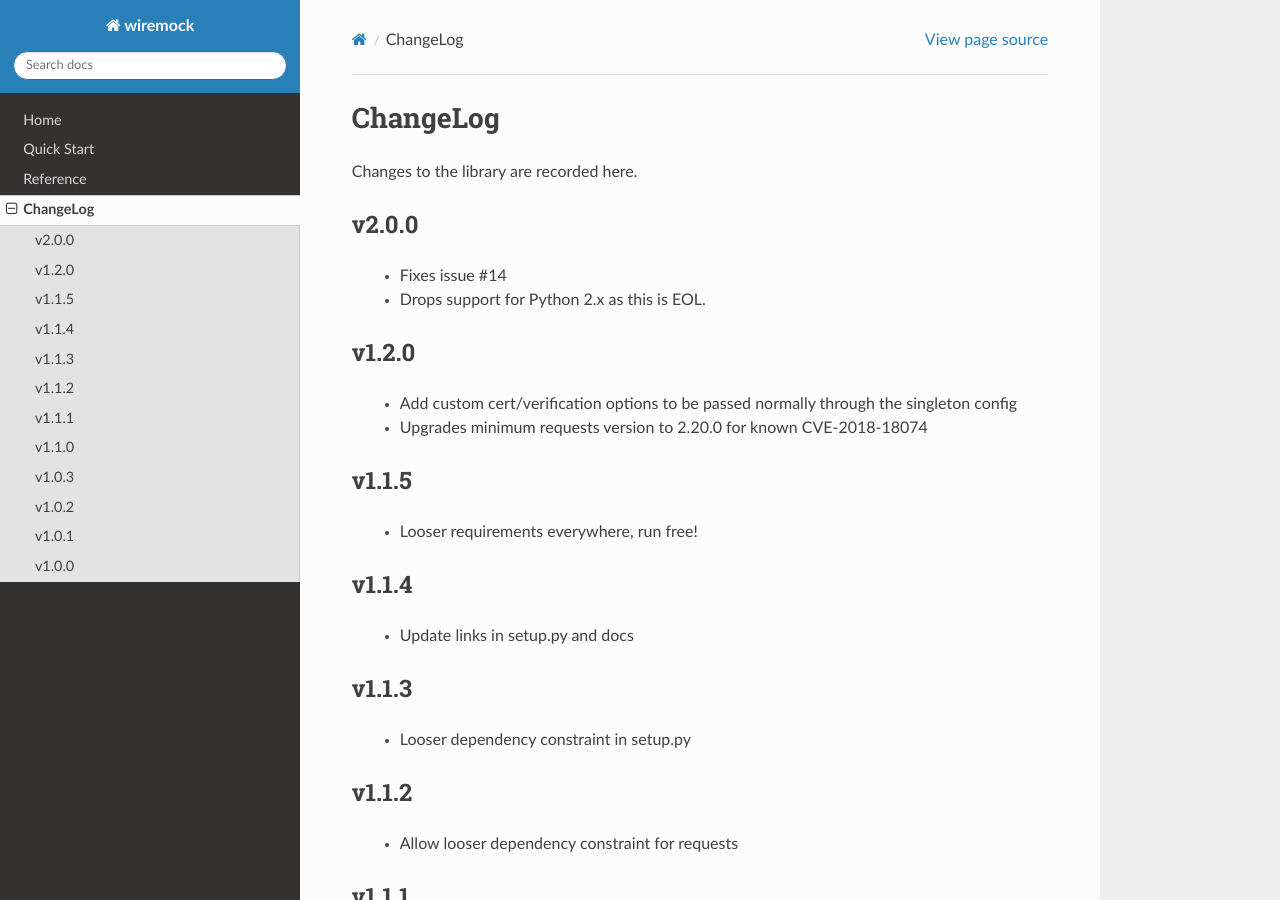
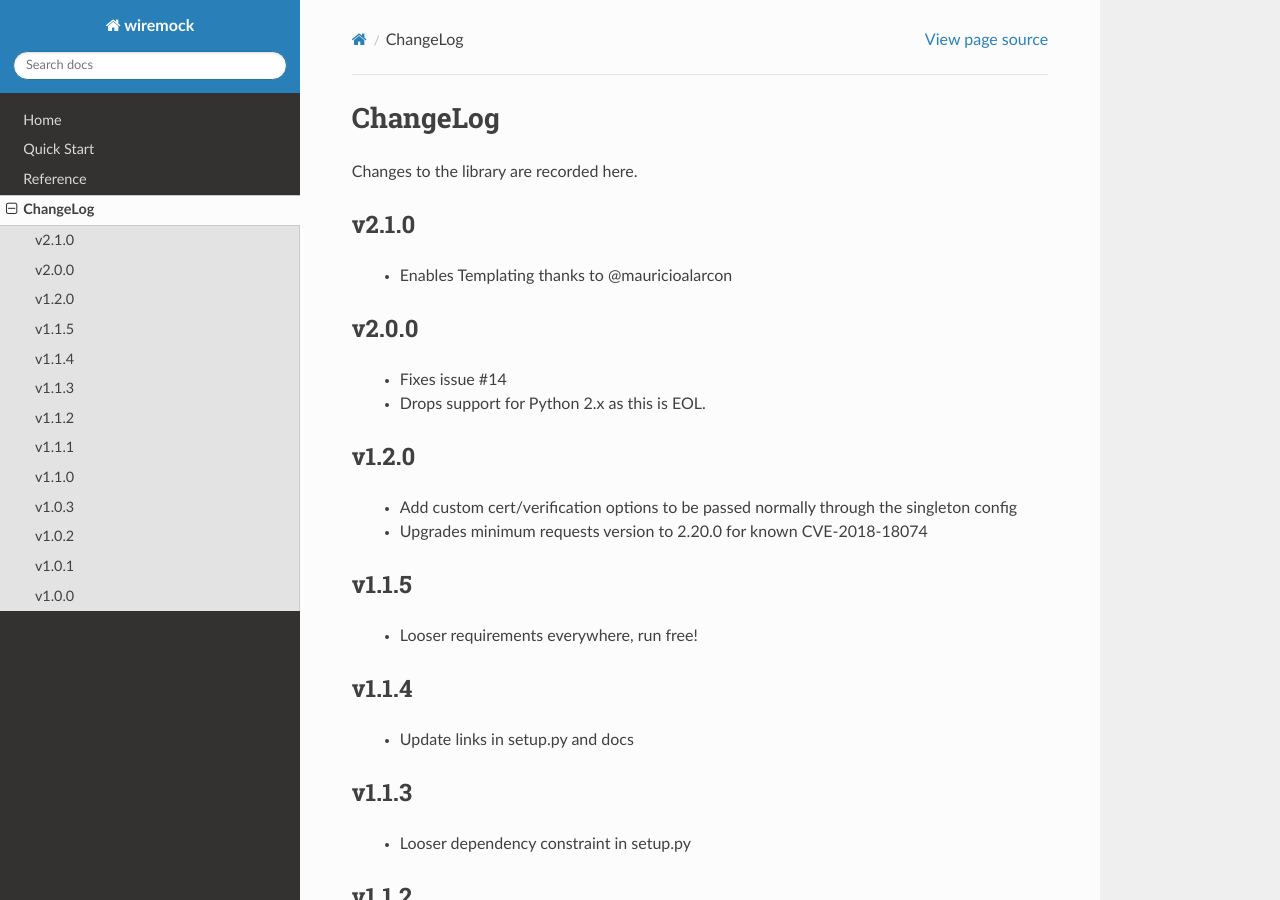
Before and after one commit to wiremock/python-wiremock, a Sphinx documentation site: the page built from docs/changelog.rst, in a window 1280 px wide and 900 px high. Built offline with Sphinx 7.4.7 and the Read the Docs theme 2.0.0, drawn with Linux system fonts in a browser that asks for light colours.

Commit message:
bump version to 2.1.0

```diff
--- a/docs/changelog.rst
+++ b/docs/changelog.rst
@@ -4,6 +4,10 @@ ChangeLog
 =========
 
 Changes to the library are recorded here.
+
+v2.1.0
+------
+  * Enables Templating thanks to @mauricioalarcon
 
 v2.0.0
 ------
```
Also changed, not shown: 1 other file.
